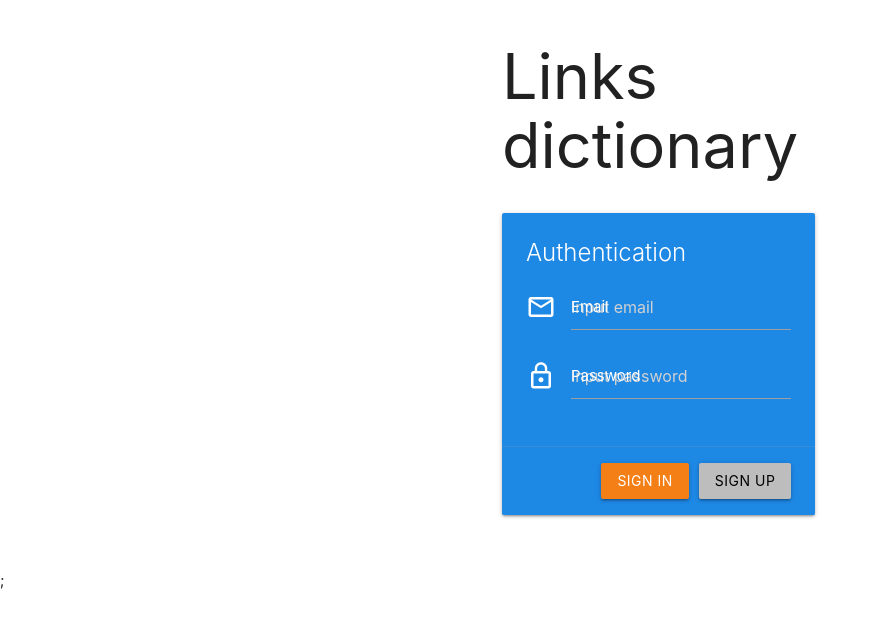
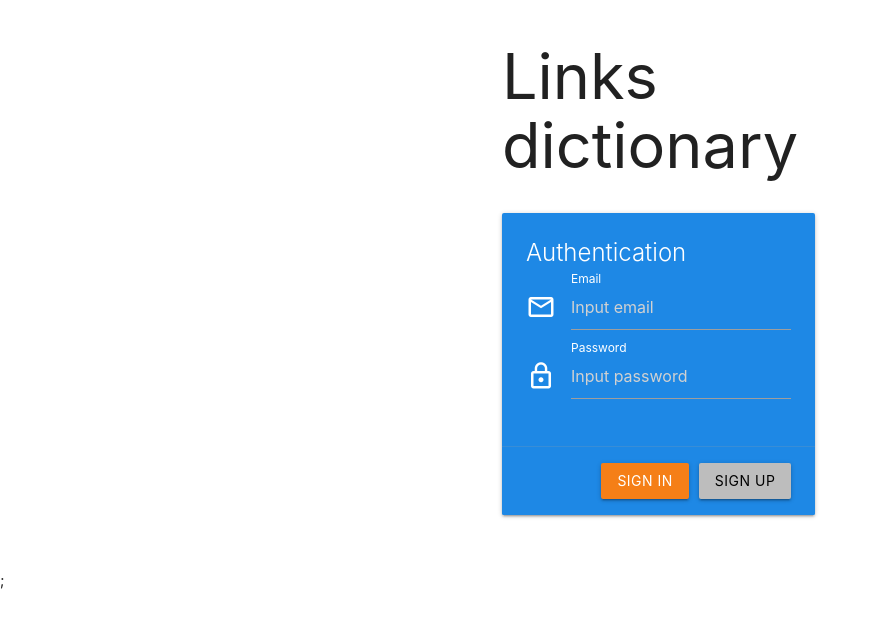
Before and after one commit to dmitryyolkin/mern-example, a React (Create React App) app in the folder client/: page / in a window 1280 px wide. Shown: the top 618 px of the page, without its empty margins (0-879 px from the left). Built offline with nearby package versions, Linux system fonts and the light colour scheme.

Commit message:
Show loader before token is verified

```diff
--- a/client/src/App.js
+++ b/client/src/App.js
@@ -5,12 +5,12 @@ import { AuthContext } from "./context/auth.context";
 import "materialize-css";
 
 function App() {
-  const { login, logout, userId, token } = useAuth();
+  const { login, logout, userId, token, tokenVerified } = useAuth();
   const isAuthenticated = !!token;
   const routes = useRoutes(isAuthenticated);
   return (
     <AuthContext.Provider
-      value={{ login, logout, userId, token, isAuthenticated }}
+      value={{ login, logout, userId, token, isAuthenticated, tokenVerified }}
     >
       <Router>
         <div className="container">{routes}</div>;
--- /dev/null
+++ b/client/src/components/Loading.js
@@ -0,0 +1,20 @@
+import React from "react";
+import "materialize-css";
+
+export const Loading = () => {
+  return (
+    <div className="preloader-wrapper big active">
+      <div className="spinner-layer spinner-blue-only">
+        <div className="circle-clipper left">
+          <div className="circle" />
+        </div>
+        <div className="gap-patch">
+          <div className="circle" />
+        </div>
+        <div className="circle-clipper right">
+          <div className="circle" />
+        </div>
+      </div>
+    </div>
+  );
+};
--- a/client/src/context/auth.context.js
+++ b/client/src/context/auth.context.js
@@ -8,4 +8,5 @@ export const AuthContext = createContext({
   login: noop,
   logout: noop,
   isAuthenticated: false,
+  tokenVerified: false,
 });
--- a/client/src/hooks/auth.hook.js
+++ b/client/src/hooks/auth.hook.js
@@ -7,6 +7,7 @@ export const useAuth = () => {
   // based on jwt token
   const [token, setToken] = useState(null);
   const [userId, setUserId] = useState(null);
+  const [tokenVerified, setTokenVerified] = useState(false);
 
   const { request } = useHttp();
 
@@ -30,7 +31,7 @@ export const useAuth = () => {
     localStorage.removeItem(storageName);
   }, []);
 
-  const validateToken = useCallback(async () => {
+  const verifyToken = useCallback(async () => {
     let data = JSON.parse(localStorage.getItem(storageName));
     if (data && data.token) {
       try {
@@ -47,16 +48,18 @@ export const useAuth = () => {
       }
     } else {
       console.log("no token");
-      logout();
     }
+
+    setTokenVerified(true);
   }, [request, login, logout]);
 
   // get user data from local storage on loading
   useEffect(() => {
-    validateToken().catch((err) => {
+    verifyToken().catch((err) => {
       console.log("Error on validate token: ", err);
+      throw err;
     });
-  }, [validateToken]);
+  }, [verifyToken]);
 
-  return { login, logout, userId, token };
+  return { login, logout, userId, token, tokenVerified };
 };
--- a/client/src/index.css
+++ b/client/src/index.css
@@ -1,5 +1,11 @@
 /* add min version of materialize */
 @import "~materialize-css/dist/css/materialize.min.css";
+
+/* to show loader by center*/
+html, body, .loading-wrapper {
+    min-height: 100vh;
+    padding: 0;
+}
 
 /* Auth page styles */
 .mr10 {
--- a/client/src/pages/AuthPage.js
+++ b/client/src/pages/AuthPage.js
@@ -2,6 +2,7 @@ import React, { useContext, useEffect, useState } from "react";
 import { useHttp } from "../hooks/http.hook";
 import { useMessage } from "../hooks/message.hook";
 import { AuthContext } from "../context/auth.context";
+import { Loading } from "../components/Loading";
 
 import "materialize-css";
 
@@ -51,6 +52,19 @@ export const AuthPage = () => {
     }
   };
 
+  if (!auth.tokenVerified) {
+    // show Loader until token is verified
+    return (
+      <div className="loading-wrapper valign-wrapper center-align">
+        <div className="row">
+          <div className="col s6 offset-s6">
+            <Loading />
+          </div>
+        </div>
+      </div>
+    );
+  }
+
   return (
     <div className="row">
       <div className="col s6 offset-s4">
@@ -73,7 +87,9 @@ export const AuthPage = () => {
                       className="yellow-input"
                       onChange={changeHandler}
                     />
-                    <label htmlFor="email">Email</label>
+                    <label htmlFor="email" className="active">
+                      Email
+                    </label>
                   </div>
                   <div className="input-field">
                     <i className="material-icons prefix">lock_outline</i>
@@ -86,7 +102,9 @@ export const AuthPage = () => {
                       onChange={changeHandler}
                       onKeyPress={keyPressHandler}
                     />
-                    <label htmlFor="password">Password</label>
+                    <label htmlFor="password" className="active">
+                      Password
+                    </label>
                   </div>
                 </div>
               </div>
```
